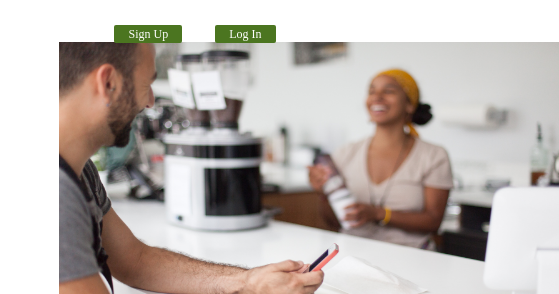
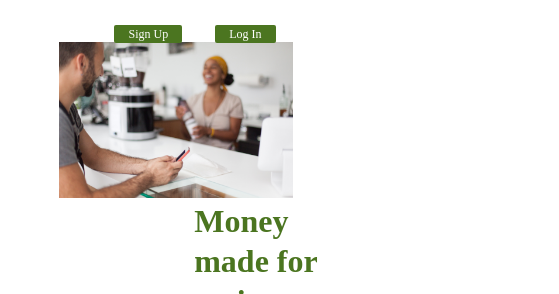
Before and after one commit to ll698/ithacashv2, a plain HTML site: page index.html in a window 390 px wide. Shown: the part 550-844 px from the top of the page, 559 px wide, since content can reach past the window. Drawn offline with nearby package versions, Linux system fonts and the light colour scheme; a web font is replaced by a local one.

Commit message:
Added responsiveness to images

```diff
--- a/css/main.css
+++ b/css/main.css
@@ -98,6 +98,12 @@ html, body {
     height: 200px;
     background-color: white;
     border-radius: 25px;
+}
+
+.stock{
+    /*Scales stock images relative to size of the browsing window*/
+    max-width: 75%;
+    max-height: 75%;
 }
 
 
@@ -301,8 +307,6 @@ html, body {
 }
 
 .bar1-content1 img {
-    height: 300px;
-    width: 500px;
     padding-left: 20px;
     float: left;
 }
--- a/index.html
+++ b/index.html
@@ -43,7 +43,7 @@
     </div>
     <div class="bar1">
         <div class="bar1-content1">
-        <img src="assets/images/presscafe.jpg">
+        <img class="stock" src="assets/images/presscafe.jpg">
         <div class="bar1-content1-text">
             <h1>Money made for main street</h1>
 
--- a/js/script.js
+++ b/js/script.js
@@ -1,4 +1,4 @@
-var compPoint = 737;
+var compPoint = 738;
 var tabPoint = 385;
 var mobPoint = 185;
 
```
Lines whose indentation alone changed are shown as unchanged.
